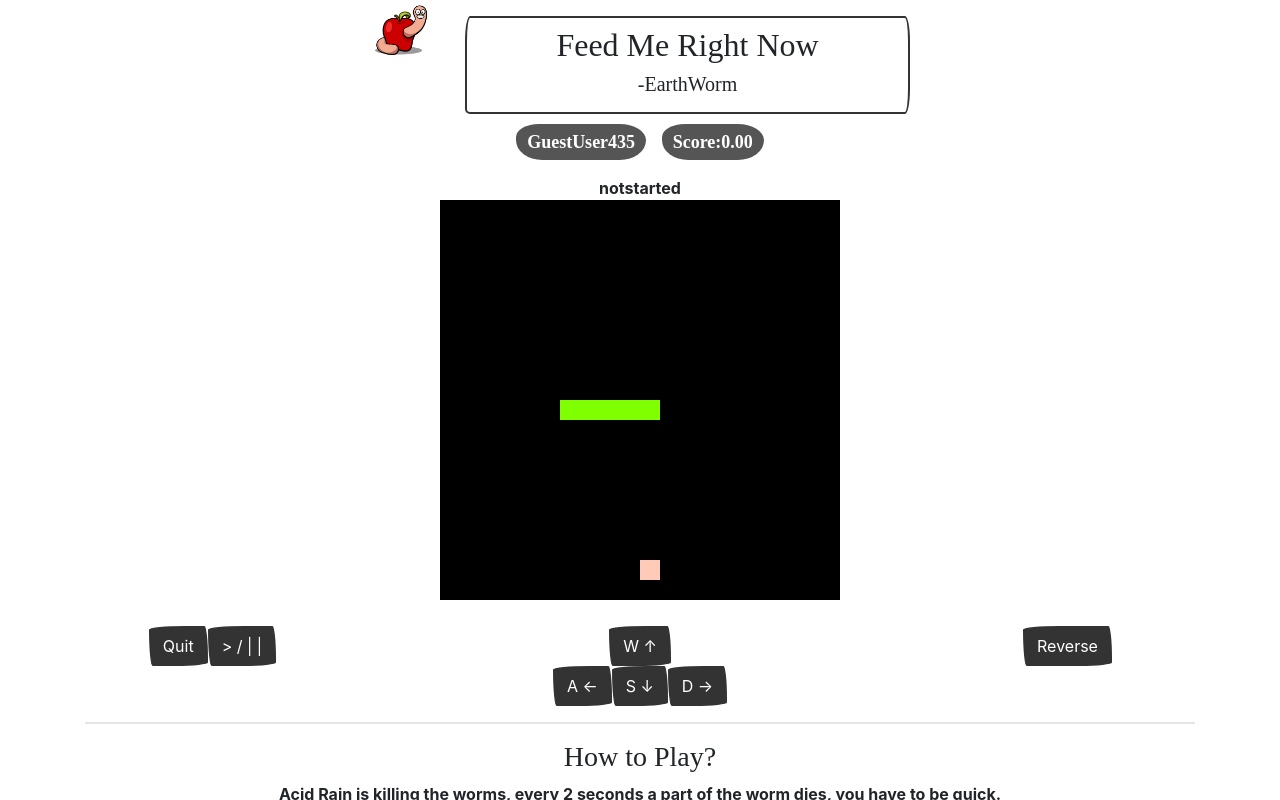
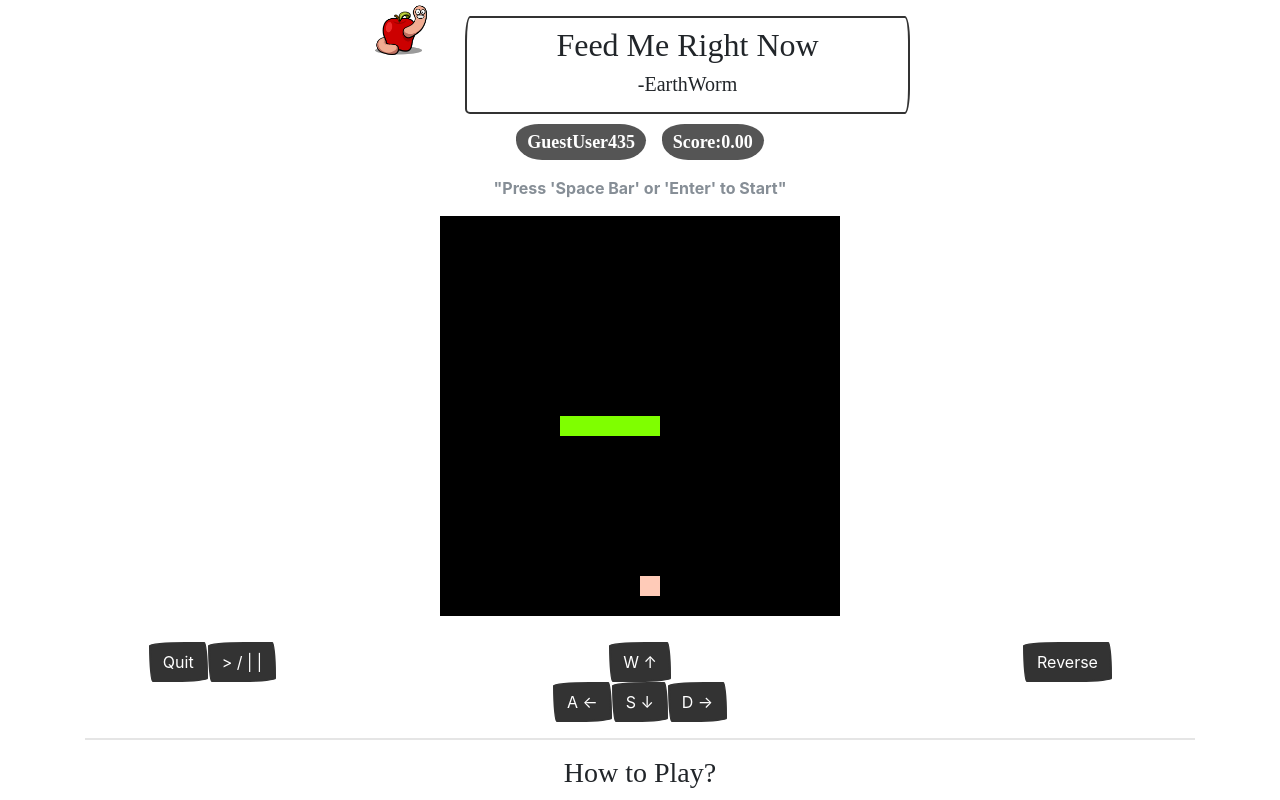
Before and after one commit to p-racoon/snake-game, a React (Create React App) app: page / in a window 1280 px wide. Both pictures are taken after a click on the picture 402 px from the left and 32 px from the top of the page. Shown: the top 800 px of the page. Built offline with nearby package versions, Linux system fonts and the light colour scheme; a web font is replaced by a local one.

Commit message:
messages corrected

```diff
--- a/src/Games/SnakeGame/GameMessage.jsx
+++ b/src/Games/SnakeGame/GameMessage.jsx
@@ -10,17 +10,16 @@ export default function GameMessage(props) {
                     <div class="card border-danger mb-3" >
                         <div class="card-header">Well Done! #Sarcasm</div>
                         <div class="card-body">
-                            <h4 class="card-title ">Lord. {props.playerName}</h4>
+                            <h4 class="card-title ">WormHearted Lord. {props.playerName}</h4>
                             <p class="card-text">No. of Seconds Survived: {props.score}</p>
                         </div>
                     </div> :
                     props.isPlaying === "PAUSED" ?
-                        "paused" :
+                        <p className="text-muted">"Press 'Space Bar' or 'Enter' to Continue"</p> :
                         props.isPlaying === "NOTSTARTED" ?
-                            "notstarted" :
-                            <p className="text-muted">nothningness</p>
+                            <p className="text-muted">"Press 'Space Bar' or 'Enter' to Start"</p> :
+                            <p className="text-muted"></p>
             }
-
         </div>
     )
 }
--- a/src/Games/SnakeGame/index.jsx
+++ b/src/Games/SnakeGame/index.jsx
@@ -44,7 +44,7 @@ export default function SnakeGame(props) {
             <div className="game-board d-flex justify-content-center ">
                 <div className="mb-4">
                     <ScoreBoard playerName={props.playerName} score={totalTime.toFixed(2)} />
-                    <GameMessage score={totalTime.toFixed(2)} playerName={props.playerName} isPlaying={isPlaying} />
+                    <GameMessage score={totalTime.toFixed(2)} playerName={props.playerName} isPlaying={isPlaying}  />
                     <GameBoard gridSize={props.gridSize} apple={apple} isSnake={isSnake}></GameBoard>
                 </div>
             </div>
@@ -145,7 +145,6 @@ export default function SnakeGame(props) {
                 endGame();
             }
             snakeSize -= 1;
-
         }
     }
     function startGame() {
```
